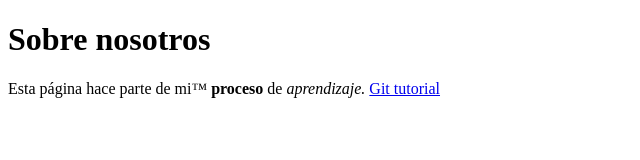
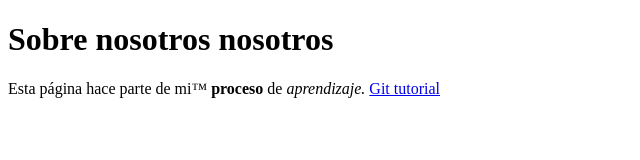
Before and after one commit to juanfelipecm/lewebsite, a plain HTML site: page about.html in a window 1280 px wide. Shown: the whole page, without its empty margins (0-640 px from the left). Drawn offline with Linux system fonts and the light colour scheme.

Commit message:
Change page heading

```diff
--- a/about.html
+++ b/about.html
@@ -6,7 +6,7 @@
     <title>About us</title>
 </head>
 <body>
-    <h1>Sobre nosotros</h1>
+    <h1>Sobre nosotros nosotros</h1>
     <p>
         Esta página hace parte de mi™ <strong>proceso</strong> de <em>aprendizaje.</em> <a href="https://www.learnenough.com/git-tutorial"> Git tutorial</a>
     </p>
```
